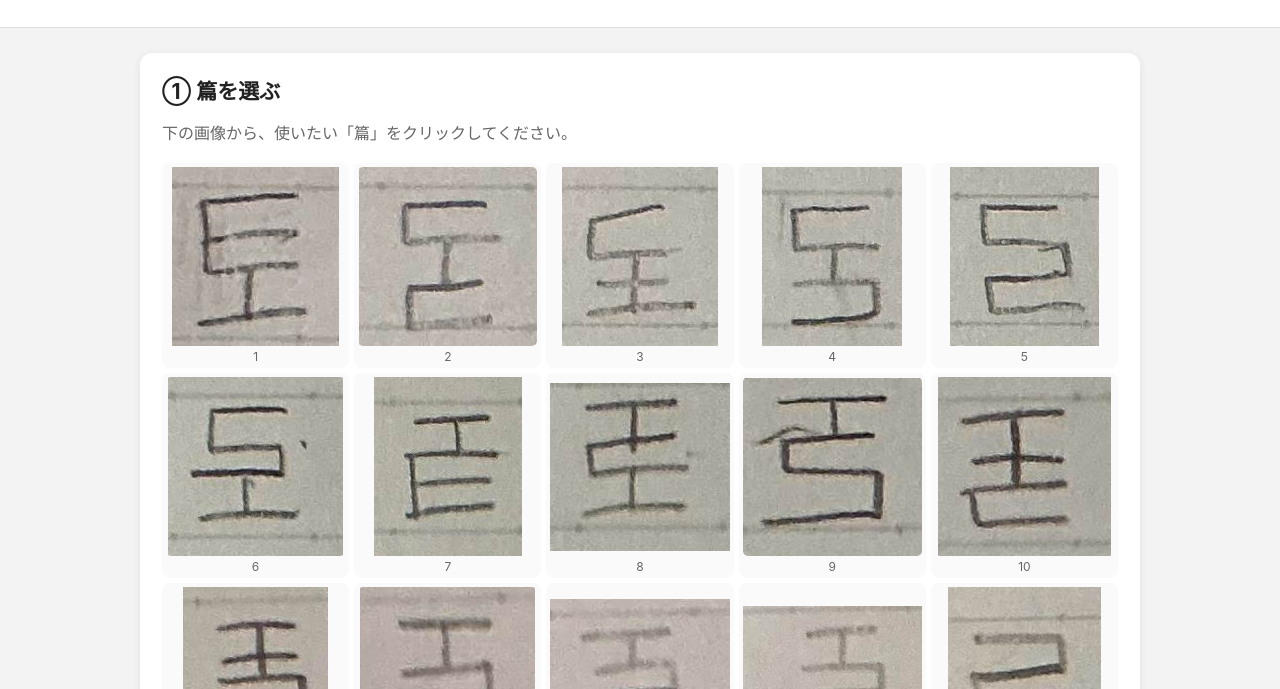
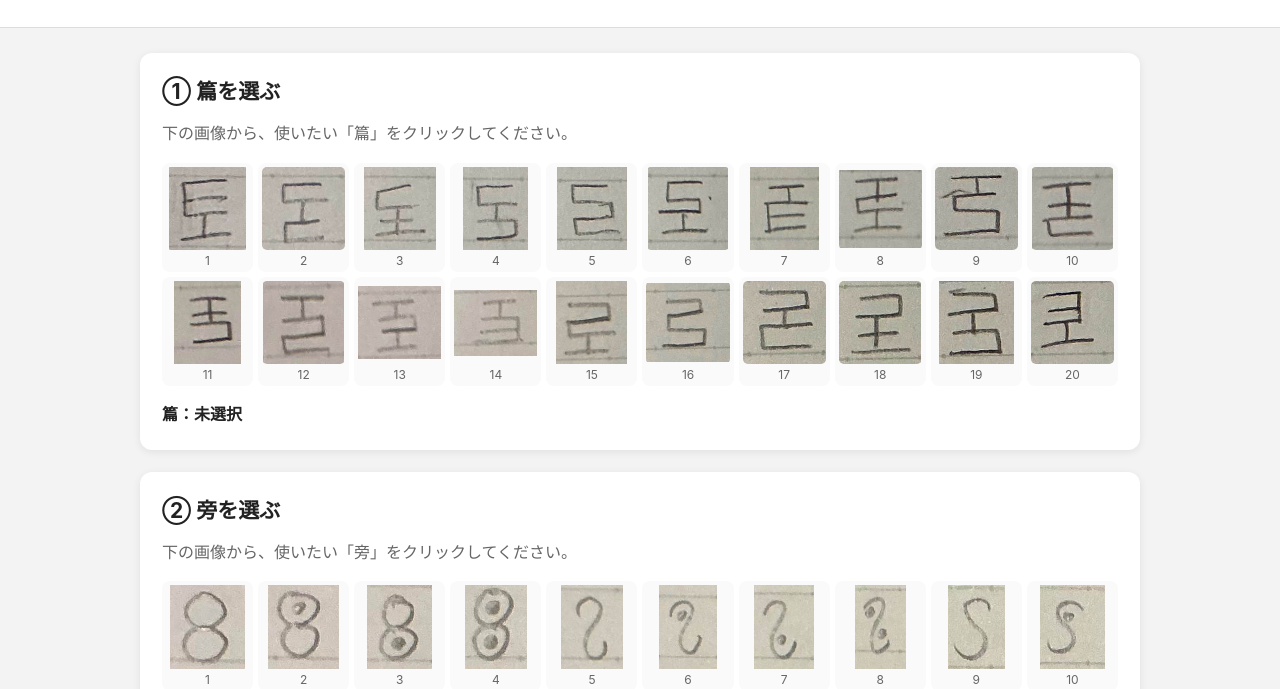
Before and after one commit to koyuki1129/okethechika-decoder, a plain HTML site: page index.html in a window 1280 px wide. Shown: the part 111-800 px from the top of the page. Drawn offline with Linux system fonts and the light colour scheme.

Commit message:
Update style.css

```diff
--- a/style.css
+++ b/style.css
@@ -81,7 +81,7 @@ main {
   display: grid;
 
   grid-template-columns:
-    repeat(5, 1fr);
+    repeat(10, 1fr);
 
   gap: 5px;
 
```
